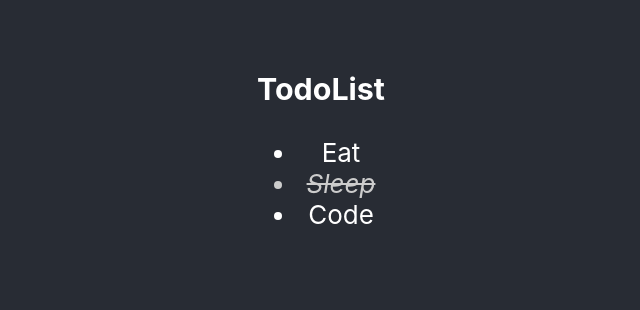
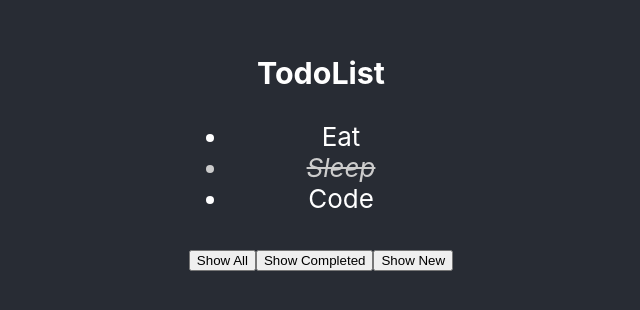
Before and after one commit to nghiemph95/React_Learning, a React (Create React App) app in the folder 02_react_learning/learn-reactjs/: page / in a window 1280 px wide. Shown: the part 252-562 px from the top of the page, without its empty margins (319-959 px from the left). Built offline with nearby package versions, Linux system fonts and the light colour scheme.

Commit message:
Updated: 07-11-2022 23:00:31

```diff
--- a/02_react_learning/learn-reactjs/src/features/Todo/index.jsx
+++ b/02_react_learning/learn-reactjs/src/features/Todo/index.jsx
@@ -39,10 +39,22 @@ function TodoFeature(props) {
     setTodoList(newTodoList);
   };
 
+  const handleShowAllClick = () => {};
+
+  const handleShowCompletedClick = () => {};
+
+  const handleShowNewClick = () => {};
+
   return (
     <div>
       <h3>TodoList</h3>
       <TodoList todoList={todoList} onTodoClick={handleTodoClickFromChildren} />
+
+      <div>
+        <button onClick={handleShowAllClick}>Show All</button>
+        <button onClick={handleShowCompletedClick}>Show Completed</button>
+        <button onClick={handleShowNewClick}>Show New</button>
+      </div>
     </div>
   );
 }
```
